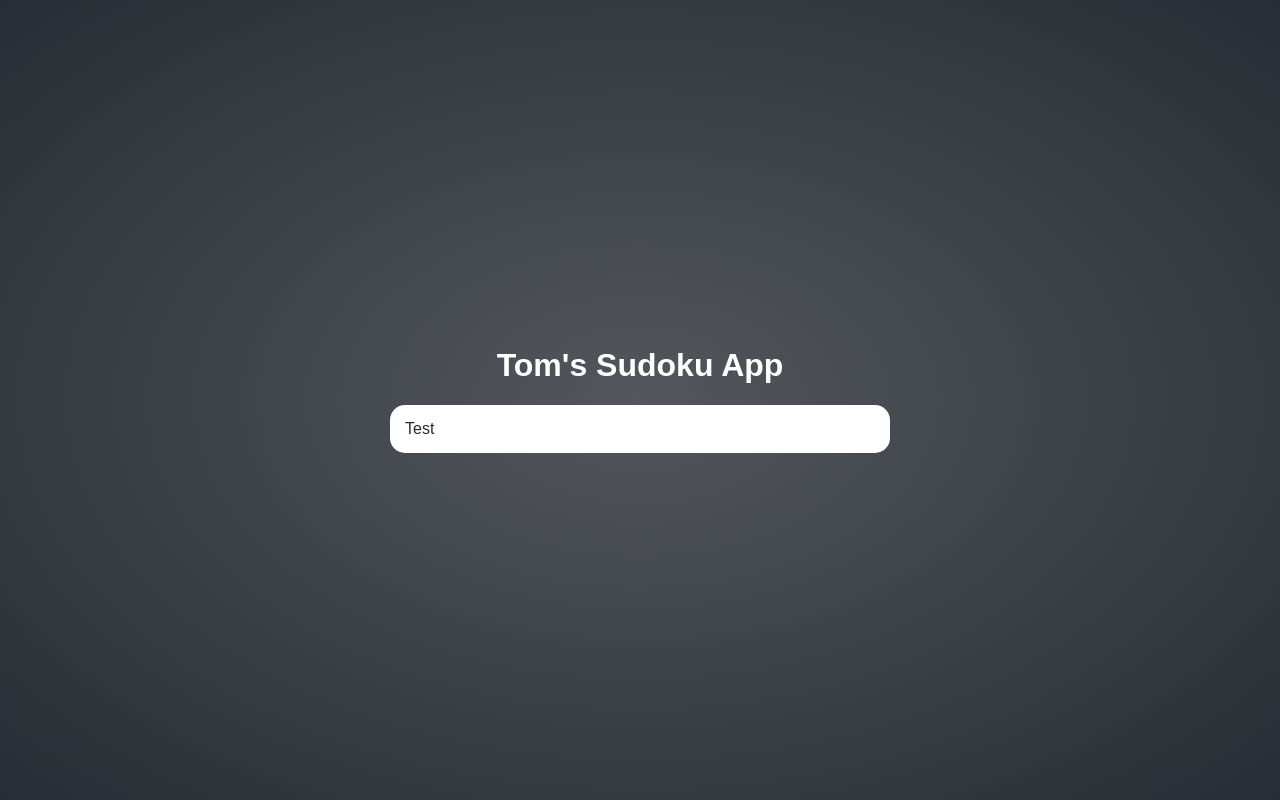
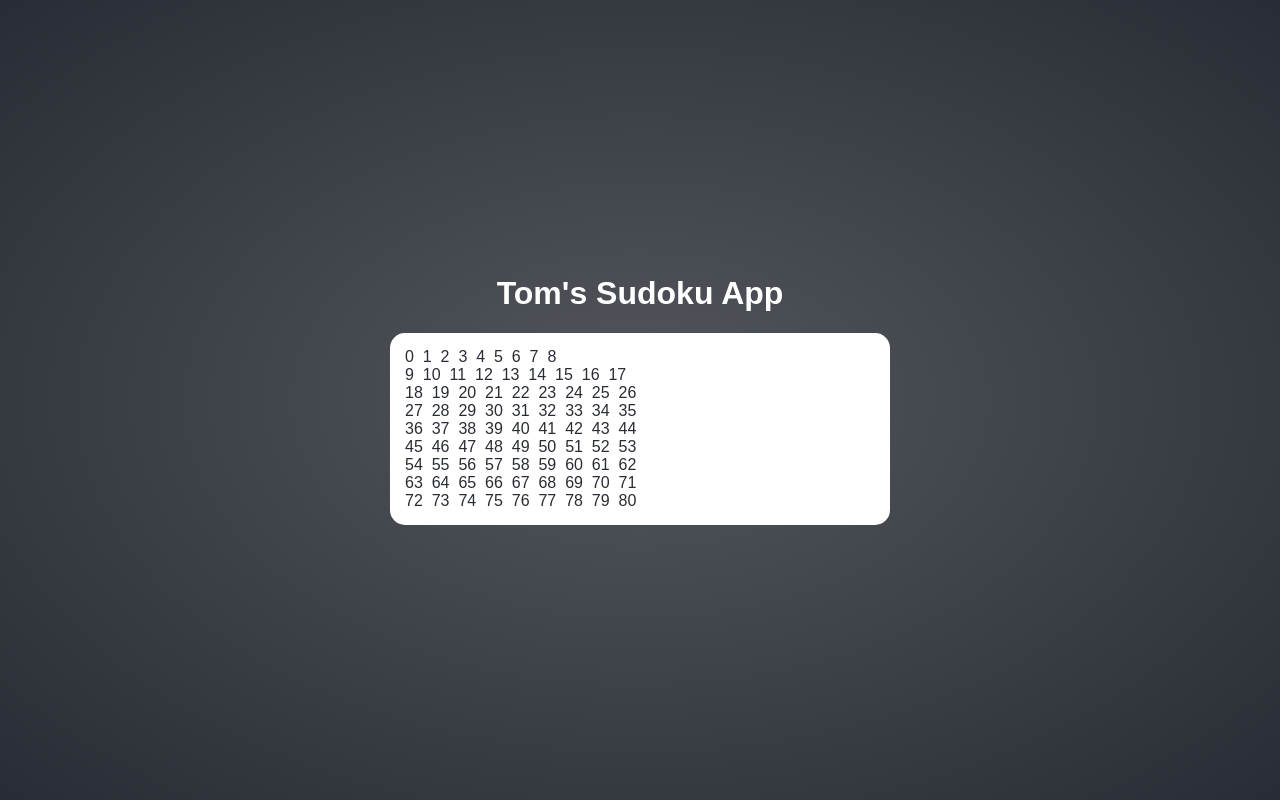
Before and after one commit to TomFrampton/Sudoku, a React (Create React App) app: page / in a window 1280 px wide. Built offline with nearby package versions, Linux system fonts and the light colour scheme.

Commit message:
Added basic grid component

```diff
--- /dev/null
+++ b/src/components/block.tsx
@@ -0,0 +1 @@
+export const Block = {}
--- a/src/components/grid.tsx
+++ b/src/components/grid.tsx
@@ -1,6 +1,18 @@
-import { FC } from 'react';
+import { FC, Children } from 'react';
 
 
 export const Grid: FC = () => {
-    return <h2>Grid</h2>;
+    return (
+        <div data-cy="grid-container">
+            {Children.toArray([...Array(9)].map((_, rowIndex) => (
+                <div data-cy="grid-row">
+                    {Children.toArray([...Array(9)].map((_, colIndex) => (
+                        <span data-cy="grid-block">
+                            {(rowIndex * 9) + colIndex} &nbsp;
+                        </span>
+                    )))}
+                </div>
+            )))}
+        </div>
+    )
 }
--- /dev/null
+++ b/src/components/index.ts
@@ -0,0 +1 @@
+export * from './grid';
--- a/src/index.tsx
+++ b/src/index.tsx
@@ -6,7 +6,7 @@ import { ThemeProvider } from 'styled-components';
 import * as serviceWorkerRegistration from './core/serviceWorkerRegistration';
 import reportWebVitals from './core/reportWebVitals';
 
-import { Grid } from './components/grid';
+import { Grid } from './components';
 
 import { GlobalStyles, defaultTheme, Card, Content, Title } from './styles';
 
@@ -17,7 +17,7 @@ ReactDOM.render(
             <Content data-cy="content">
                 <Title data-cy="title">Tom's Sudoku App</Title>
                 <Card data-cy="card">
-                    Test
+                    <Grid></Grid>
                 </Card>
             </Content>
         </ThemeProvider>
```
